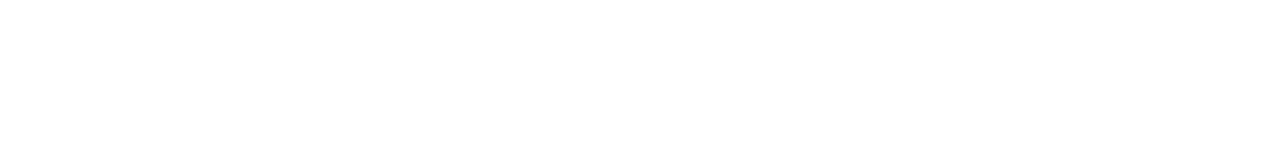
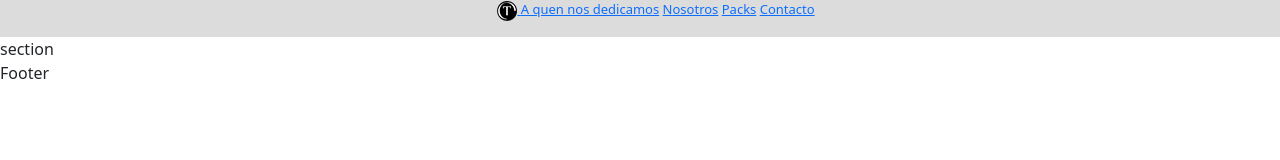
Before and after one commit to RamitaRivera/PF-Rivera, a plain HTML site: page css/index.html in a window 1280 px wide. Drawn offline with nearby package versions, Linux system fonts and the light colour scheme.

Commit message:
Navegador

```diff
--- a/css/Style.css
+++ b/css/Style.css
@@ -0,0 +1,20 @@
+*{
+    padding: 0;
+    margin: 0;
+    box-sizing: border-box;
+}
+
+nav ul {
+    list-style: none;
+}
+nav ul li{
+    display: inline;
+}
+.navegador{
+    display: flex;
+    flex-direction: row;
+    flex-wrap: nowrap;
+    justify-content: center;
+    background-color: #dcdcdc;
+    font-size: 13px;
+}
--- a/css/index.html
+++ b/css/index.html
@@ -3,11 +3,40 @@
 <head>
     <meta charset="UTF-8">
     <meta name="viewport" content="width=device-width, initial-scale=1.0">
+    <link rel="shortcut icon" href="assets/images/Time favicon.png" type="image/x-icon">
     <title>Times Producciones</title>
     <link rel="stylesheet" href="Style.css">
     <link href="https://cdn.jsdelivr.net/npm/bootstrap@5.3.3/dist/css/bootstrap.min.css" rel="stylesheet" integrity="sha384-QWTKZyjpPEjISv5WaRU9OFeRpok6YctnYmDr5pNlyT2bRjXh0JMhjY6hW+ALEwIH" crossorigin="anonymous">
 </head>
 <body>
+    <header>
+        <nav class="navegador">
+
+            <ul>
+                <a href="index.html">
+                    <img src="../assets/images/Time favicon nav.png" alt="Logo de la empresa">
+                </a>
+                <li>
+                    <a href="#trabajo">A quen nos dedicamos</a>
+                </li>
+                <li>
+                    <a href="#Nosotros">Nosotros</a>
+                </li>
+                <li>
+                    <a href="#packs">Packs</a>
+                </li>
+                <li>
+                    <a href="#Contacto">Contacto</a>
+                </li>
+            </ul>
+        </nav>
+            <section>
+                section
+            </section>
+            <footer>
+                Footer
+            </footer>
+    </header>
 
     <script src="https://cdn.jsdelivr.net/npm/bootstrap@5.3.3/dist/js/bootstrap.bundle.min.js" integrity="sha384-YvpcrYf0tY3lHB60NNkmXc5s9fDVZLESaAA55NDzOxhy9GkcIdslK1eN7N6jIeHz" crossorigin="anonymous"></script>
 </body>
```
Also changed, not shown: assets/images/Time favicon nav.png (added), assets/images/Time favicon.png (added).
